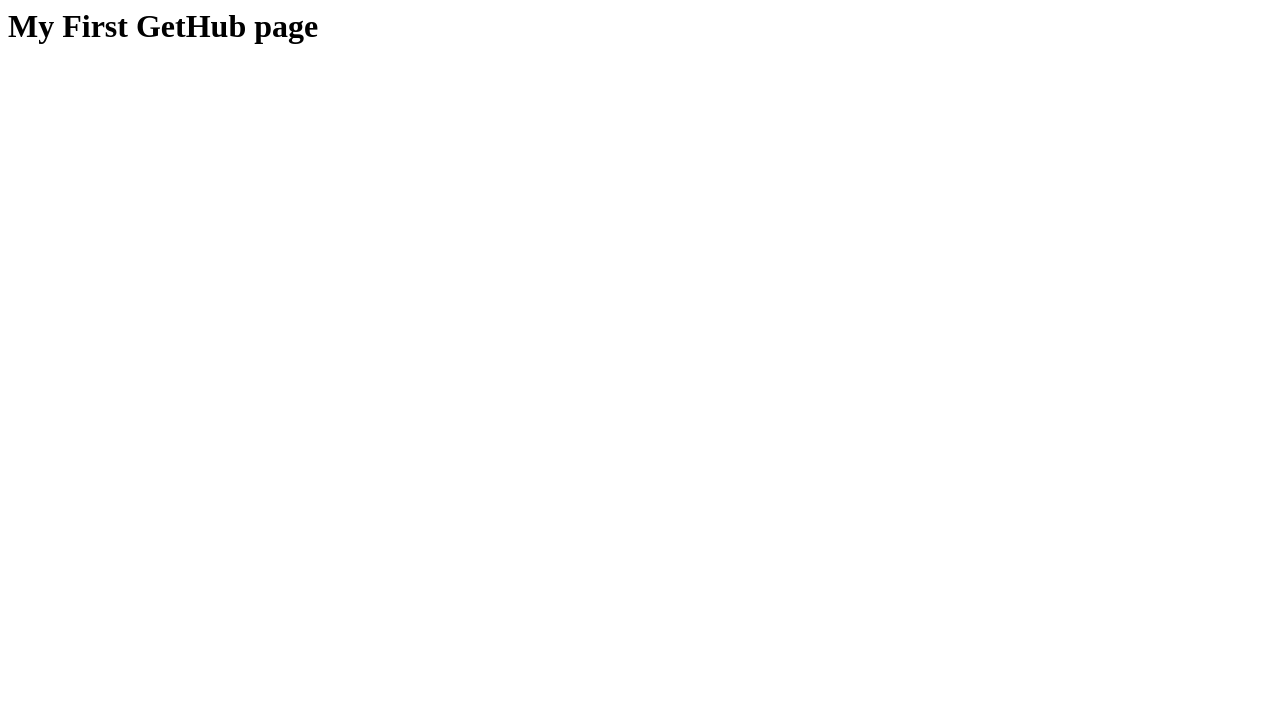
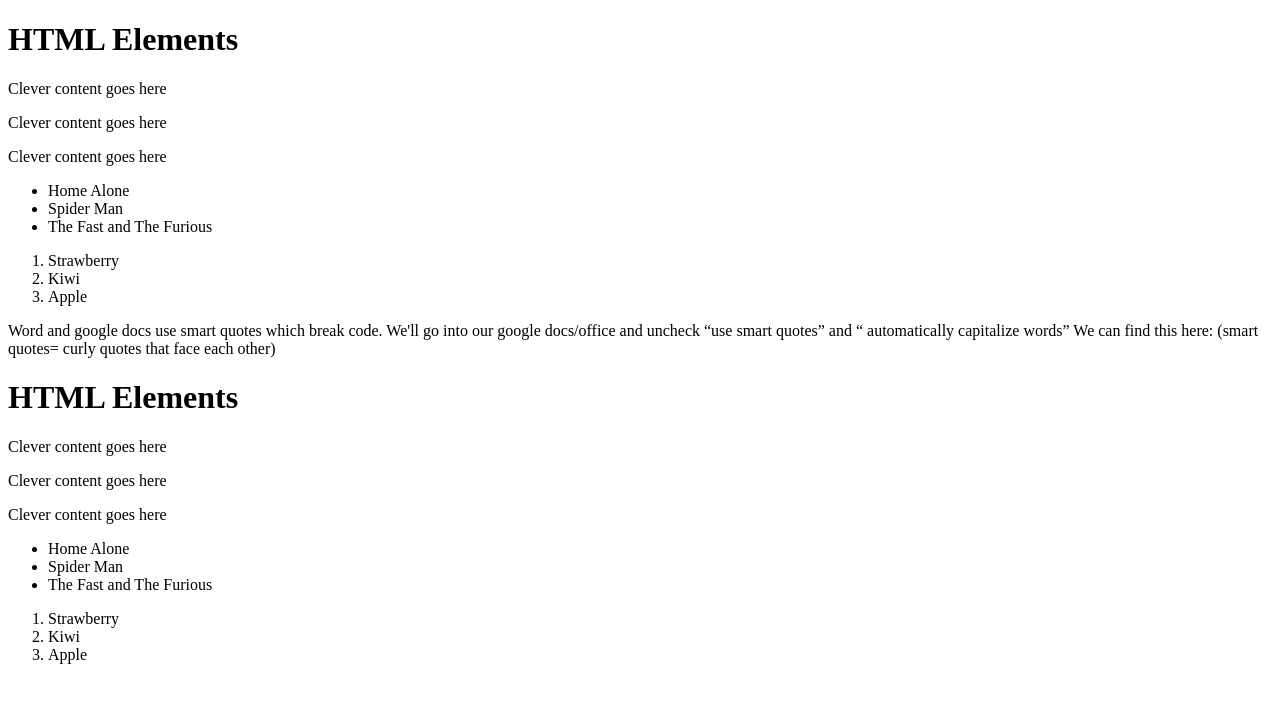
Before and after one commit to ZZ5454/styling-with-css, a plain HTML site: page index.html in a window 1280 px wide. Drawn offline with Linux system fonts and the light colour scheme.

Commit message:
Update index.html

```diff
--- a/index.html
+++ b/index.html
@@ -1 +1,60 @@
-<h1>My First GetHub page</h1>
+<!DOCTYPE html>
+<html>
+
+<head>
+  <meta charset="utf-8">
+  <meta name="viewport" content="width=device-width">
+  <title>My First GetHub Page</title>
+</head>
+<body>
+  <h1>HTML Elements</h1>
+    <p>Clever content goes here</p>
+    <p>Clever content goes here</p>
+    <p>Clever content goes here</p>
+    <div>
+      <ul>
+        <li>Home Alone</li>
+        <li>Spider Man</li>
+        <li>The Fast and The Furious</li>
+      </ul>
+      <ol>
+        <li>Strawberry</li>
+        <li>Kiwi</li>
+        <li>Apple</li>
+      </ol>
+    </div>
+</body>
+
+</html>
+
+
+
+Word and google docs use smart quotes which break code. We'll go into our google docs/office and uncheck “use smart quotes” and “ automatically capitalize words” We can find this here:   (smart quotes= curly quotes that face each other)
+
+
+
+<!DOCTYPE html>
+<html>
+
+<head>
+  <meta charset="utf-8">
+  <meta name="viewport" content="width=device-width">
+  <title>HTML Elements</title>
+</head>
+<body>
+  <h1>HTML Elements</h1>
+    <p>Clever content goes here</p>
+    <p>Clever content goes here</p>
+    <p>Clever content goes here</p>
+    <div>
+      <ul>
+        <li>Home Alone</li>
+        <li>Spider Man</li>
+        <li>The Fast and The Furious</li>
+      </ul>
+      <ol>
+        <li>Strawberry</li>
+        <li>Kiwi</li>
+        <li>Apple</li>
+      </ol>
+    </div>
```
